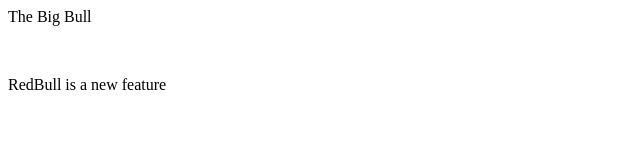
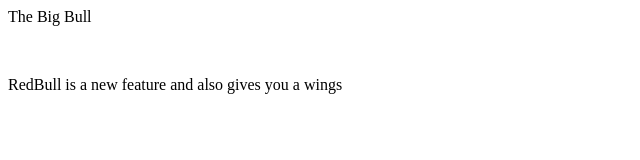
Before and after one commit to onkarpandurangbhinge-dev/lexus_repo, a plain HTML site: page index.html in a window 1280 px wide. Shown: the whole page, without its empty margins (0-640 px from the left). Drawn offline with Linux system fonts and the light colour scheme.

Commit message:
Add Paragraph

```diff
--- a/index.html
+++ b/index.html
@@ -1,3 +1,3 @@
 <p>The Big Bull</p>
 <br>
-<p>RedBull is a new feature</p>
+<p>RedBull is a new feature and also gives you a wings</p>
```
